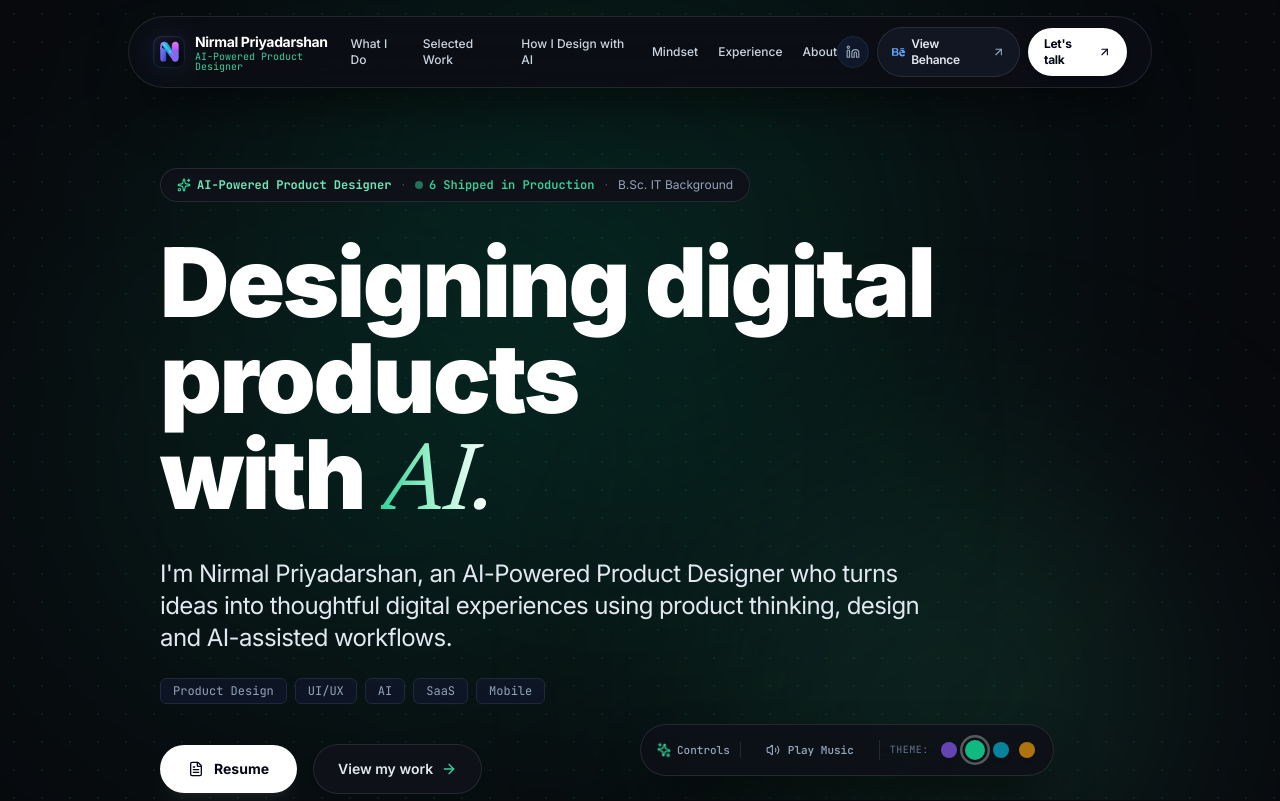
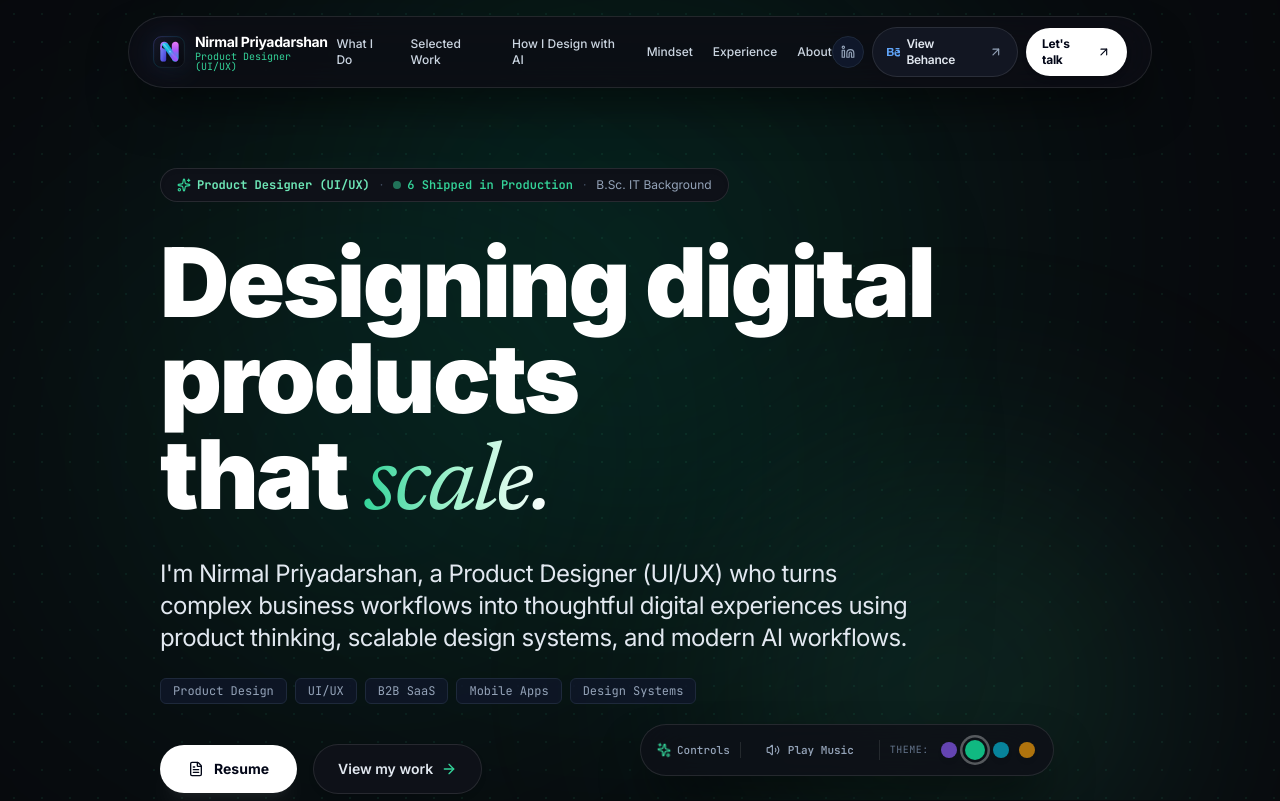
Before and after one commit to Nirmalpriyan7390/nirmal-portfolio, a React (Vite) app: page / in a window 1280 px wide. Shown: the top 801 px of the page. Built offline with nearby package versions, Linux system fonts and the light colour scheme.

Commit message:
Reposition role title to Product Designer (UI/UX)

```diff
--- a/index.html
+++ b/index.html
@@ -4,19 +4,19 @@
     <meta charset="UTF-8" />
     <link rel="icon" type="image/svg+xml" href="/favicon.svg" />
     <meta name="viewport" content="width=device-width, initial-scale=1.0" />
-    <title>Nirmal Priyadarshan — AI-Powered Product Designer</title>
-    <meta name="description" content="AI-Powered Product Designer turning ideas into thoughtful digital experiences with product thinking, design, and AI-assisted workflows." />
+    <title>Nirmal Priyadarshan — Product Designer (UI/UX)</title>
+    <meta name="description" content="Product Designer (UI/UX) turning complex business problems into thoughtful digital experiences across SaaS, mobile, and design systems." />
     <meta name="author" content="Nirmal Priyadarshan" />
 
     <!-- Open Graph / Facebook -->
     <meta property="og:type" content="website" />
-    <meta property="og:title" content="Nirmal Priyadarshan — AI-Powered Product Designer" />
-    <meta property="og:description" content="Designing digital products with AI. I design products with AI, not just screens with AI." />
+    <meta property="og:title" content="Nirmal Priyadarshan — Product Designer (UI/UX)" />
+    <meta property="og:description" content="Product Designer (UI/UX) with 2+ years of experience designing 6+ live commercial products across B2B SaaS, Healthcare, and Mobile." />
 
     <!-- Twitter -->
     <meta property="twitter:card" content="summary_large_image" />
-    <meta property="twitter:title" content="Nirmal Priyadarshan — AI-Powered Product Designer" />
-    <meta property="twitter:description" content="Designing digital products with AI. I design products with AI, not just screens with AI." />
+    <meta property="twitter:title" content="Nirmal Priyadarshan — Product Designer (UI/UX)" />
+    <meta property="twitter:description" content="Product Designer (UI/UX) with 2+ years of experience designing 6+ live commercial products across B2B SaaS, Healthcare, and Mobile." />
 
     <!-- Google Fonts: Inter Display + Newsreader (Editorial Serif Italic) + JetBrains Mono -->
     <link rel="preconnect" href="https://fonts.googleapis.com">
--- a/public/resume.html
+++ b/public/resume.html
@@ -225,7 +225,7 @@
     <!-- HEADER -->
     <header class="header">
       <h1 class="name">NIRMAL PRIYADARSHAN MV</h1>
-      <div class="title">AI-Powered Product Designer · UI/UX Designer</div>
+      <div class="title">Product Designer (UI/UX)</div>
       <div class="contact-bar">
         <span class="contact-item">📞 +91 8682834411</span>
         <span class="contact-item">✉️ <a href="mailto:nirmaluiux7@gmail.com">nirmaluiux7@gmail.com</a></span>
--- a/src/components/Footer.jsx
+++ b/src/components/Footer.jsx
@@ -21,7 +21,7 @@ export default function Footer() {
             <div>
               <div className="text-sm font-bold text-white">Nirmal Priyadarshan</div>
               <div className="text-xs text-slate-400">
-                AI-Powered Product Designer · Tamil Nadu, India (Remote &amp; Global)
+                Product Designer (UI/UX) · Tamil Nadu, India (Remote &amp; Global)
               </div>
             </div>
           </div>
--- a/src/components/Hero.jsx
+++ b/src/components/Hero.jsx
@@ -39,7 +39,7 @@ export default function Hero() {
           <div className="inline-flex flex-wrap items-center gap-2.5 px-4 py-2 rounded-full bg-[#0e1118] border border-white/10 text-xs text-slate-300 backdrop-blur-md shadow-inner hover:border-brand-500/40 transition-colors">
             <span className="font-mono text-brand-300 font-bold flex items-center gap-1.5">
               <Sparkles className="w-3.5 h-3.5 text-brand-400" />
-              AI-Powered Product Designer
+              Product Designer (UI/UX)
             </span>
             <span className="text-slate-600">·</span>
             <span className="font-mono text-emerald-400 font-semibold flex items-center gap-1.5">
@@ -57,9 +57,9 @@ export default function Hero() {
           className="text-5xl sm:text-6xl md:text-7xl lg:text-8xl font-black text-white tracking-tight leading-[1.05] mb-6"
         >
           Designing digital products <br className="hidden sm:inline" />
-          with{' '}
+          that{' '}
           <span className="font-serif italic font-normal text-transparent bg-clip-text bg-gradient-to-r from-brand-400 via-brand-200 to-white">
-            AI.
+            scale.
           </span>
         </motion.h1>
 
--- a/src/components/Navbar.jsx
+++ b/src/components/Navbar.jsx
@@ -35,7 +35,7 @@ export default function Navbar() {
                 Nirmal Priyadarshan
               </span>
               <span className="text-[10px] text-brand-400 font-mono hidden sm:inline leading-none">
-                AI-Powered Product Designer
+                Product Designer (UI/UX)
               </span>
             </div>
           </a>
--- a/src/components/icons/NLogo.jsx
+++ b/src/components/icons/NLogo.jsx
@@ -1,7 +1,7 @@
 import React from 'react';
 
 /**
- * NLogo - Bespoke brand mark for Nirmal Priyadarshan (AI-Powered Product Designer)
+ * NLogo - Bespoke brand mark for Nirmal Priyadarshan (Product Designer)
  * Features a dynamic isometric ribbon "N" with iridescent violet, cyan, and indigo gradients.
  *
  * @param {number} size - Pixel size (default: 32)
--- a/src/data/portfolioData.js
+++ b/src/data/portfolioData.js
@@ -1,13 +1,13 @@
 export const portfolioData = {
   meta: {
     name: "Nirmal Priyadarshan",
-    title: "AI-Powered Product Designer",
-    tagline: "Designing digital products with AI.",
-    subheadline: "I'm Nirmal Priyadarshan, an AI-Powered Product Designer who turns ideas into thoughtful digital experiences using product thinking, design and AI-assisted workflows.",
-    supportingLine: "Product Design · UI/UX · AI · SaaS · Mobile",
-    uvp: "I design products with AI, not just screens with AI.",
+    title: "Product Designer (UI/UX)",
+    tagline: "Designing digital products that scale.",
+    subheadline: "I'm Nirmal Priyadarshan, a Product Designer (UI/UX) who turns complex business workflows into thoughtful digital experiences using product thinking, scalable design systems, and modern AI workflows.",
+    supportingLine: "Product Design · UI/UX · B2B SaaS · Mobile Apps · Design Systems",
+    uvp: "I design intuitive products from 0 to 1, bridging user empathy with engineering feasibility.",
     background: "B.Sc. Information Technology",
-    experience: "2+ years in IT / Product Design / UI/UX",
+    experience: "2+ years in Product Design / UI/UX",
     location: "Tamil Nadu, India — open to remote & global roles",
     email: "nirmaluiux7@gmail.com",
     linkedin: "linkedin.com/in/nirmal-uiux",
@@ -1181,7 +1181,7 @@ export const portfolioData = {
           title: "09 — 1-Sprint Production Build with Lovable.dev",
           content: [
             "Built and shipped end-to-end within a single sprint from blank canvas to production deployment at https://trackgle.jseven.in/ using Lovable.dev.",
-            "As an AI-powered product designer, utilized Lovable.dev to scaffold the full-stack architecture — sticky timer state machines, SVG daily hours histograms, and multi-project task status matrices."
+            "As a product designer, utilized Lovable.dev to scaffold the full-stack architecture — sticky timer state machines, SVG daily hours histograms, and multi-project task status matrices."
           ]
         },
         finalProduct: {
@@ -1506,8 +1506,8 @@ export const portfolioData = {
   ],
 
   about: {
-    headline: "Designer. Builder. AI explorer.",
-    intro: "I'm Nirmal Priyadarshan, an AI-Powered Product Designer with a background in Information Technology.\n\nI enjoy turning complex ideas into simple digital experiences.\n\nOver the past few years, I've worked across SaaS, healthcare, mobile applications and other digital products.\n\nWhat makes my approach different is the way I combine product thinking and design with modern AI-assisted workflows.\n\nI use AI to explore faster, prototype faster and build faster — while keeping design decisions, user experience and product thinking at the center.",
+    headline: "Product Designer crafting experiences that scale.",
+    intro: "I'm Nirmal Priyadarshan, a Product Designer (UI/UX) with a background in Information Technology.\n\nI turn complex business workflows into simple, human digital experiences.\n\nOver the past few years, I've designed and shipped 6+ live commercial products across B2B SaaS, Healthcare, Fintech, and Mobile applications.\n\nWith a technical foundation in IT, I bridge the gap between user empathy, business metrics, and engineering feasibility.\n\nI combine deep product thinking, scalable design systems, and modern AI-assisted prototyping to explore, test, and ship high-impact software faster.",
     philosophies: [
       {
         title: "Start with the problem.",
```
